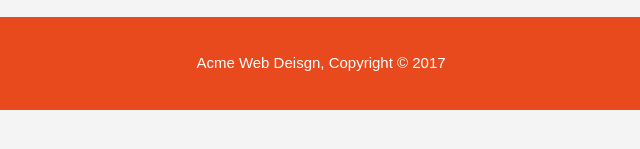
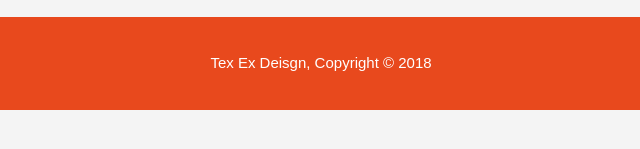
Before and after one commit to Tex-Ex-Design/tex-ex-design.github.io, a plain HTML site: page about.html in a window 1280 px wide. Shown: the part 571-720 px from the top of the page, 319-959 px from the left. Drawn offline with Linux system fonts and the light colour scheme.

Commit message:
Update about.html

```diff
--- a/about.html
+++ b/about.html
@@ -57,7 +57,7 @@ Aliquam eget pharetra diam. Nulla placerat lorem at turpis tempor, vel ultrices
     </section>
 
     <footer>
-      <p>Acme Web Deisgn, Copyright &copy; 2017</p>
+      <p>Tex Ex Deisgn, Copyright &copy; 2018</p>
     </footer>
   </body>
 </html>
```
